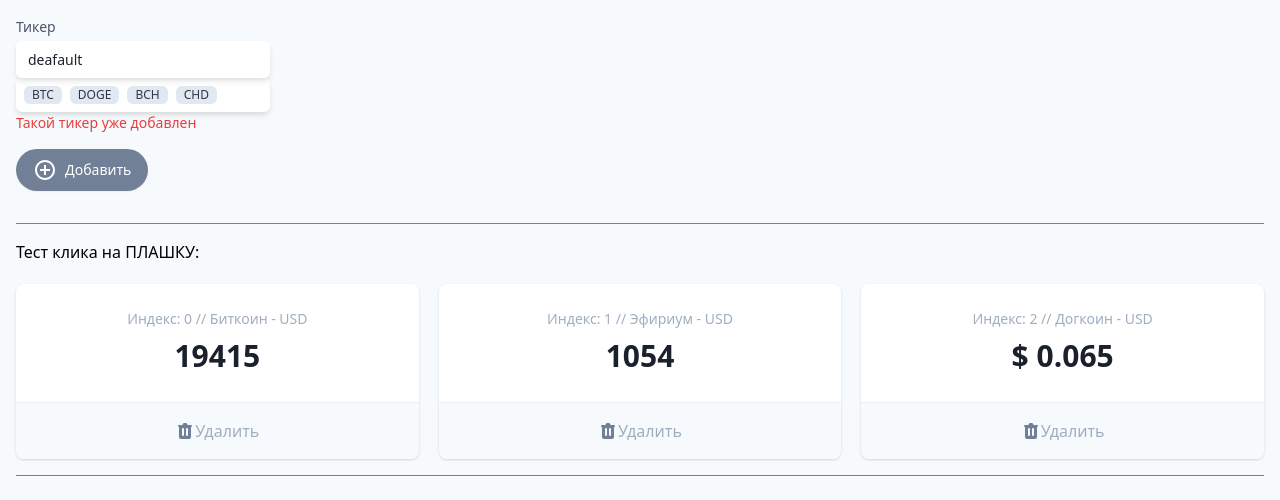
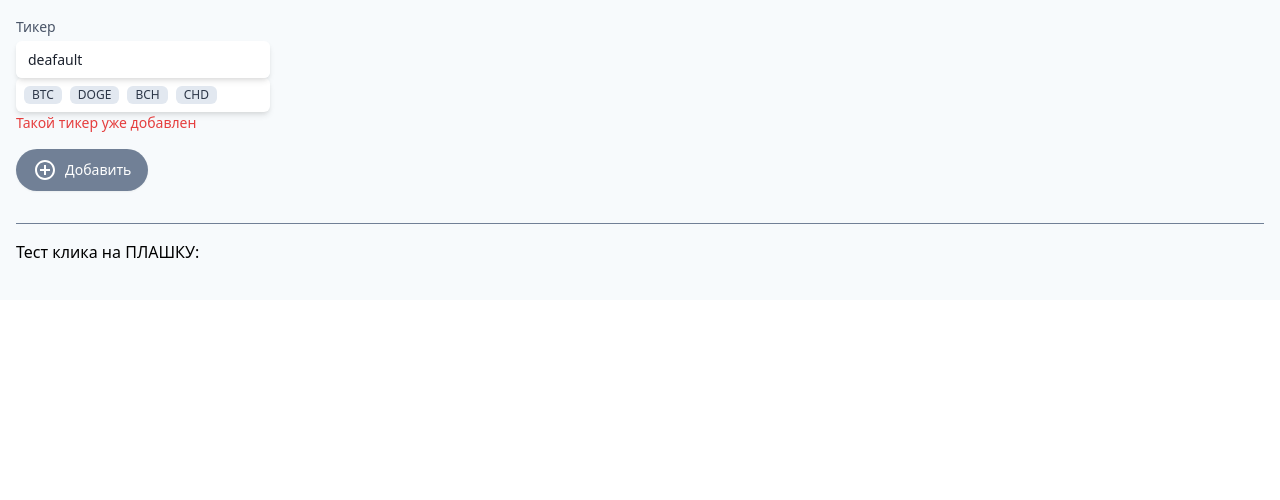
Before and after one commit to trenersambo/3_JS_VUE, a Vue app in the folder app6-crypt/: page / in a window 1280 px wide. Shown: the top 500 px of the page. Built offline with nearby package versions, Linux system fonts and the light colour scheme.

Commit message:
очистил массив tickers:[ ]

```diff
--- a/app6-crypt/src/App.vue
+++ b/app6-crypt/src/App.vue
@@ -266,11 +266,7 @@ export default {
   data() {
     return {
       ticker:'deafault',
-      tickers:[
-      {name:'Биткоин' , price: "19415"},
-      {name:"Эфириум" , price: "1054"},
-      {name:"Догкоин", price: "$ 0.065"},
-      ],
+      tickers:[],
 
       sel: null,
 
```
